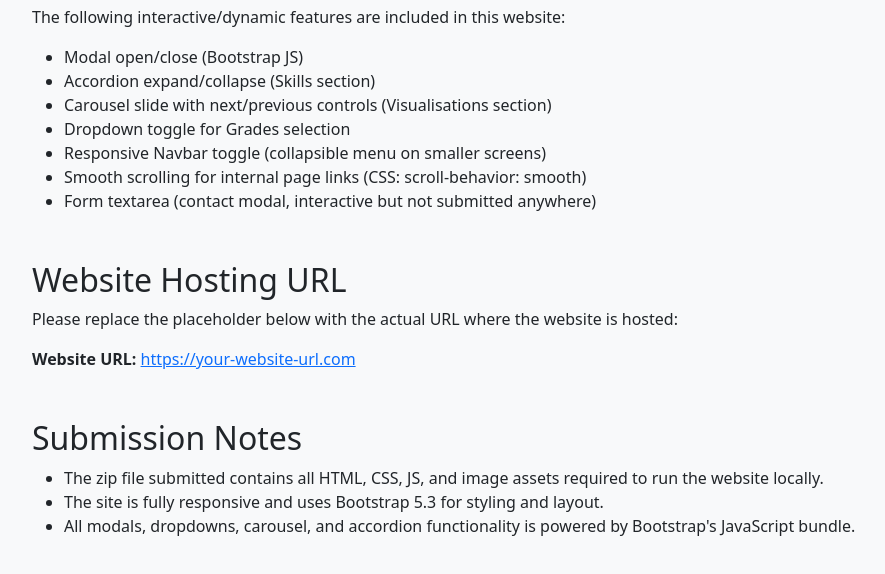
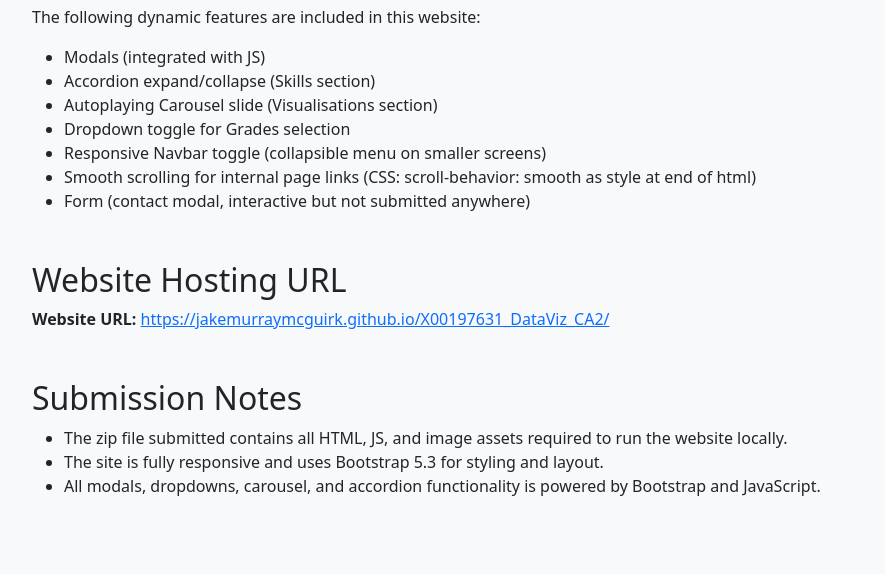
Before and after one commit to JakeMurrayMcGuirk/X00197631_DataViz_CA2, a plain HTML site: page documentation.html in a window 1280 px wide. Shown: the part 560-1134 px from the top of the page, without its empty margins (50-935 px from the left). Drawn offline with nearby package versions, Linux system fonts and the light colour scheme.

Commit message:
Fixed documentation

```diff
--- a/documentation.html
+++ b/documentation.html
@@ -34,30 +34,29 @@
 
     <section class="mb-5">
       <h2>Dynamic Features</h2>
-      <p>The following interactive/dynamic features are included in this website:</p>
+      <p>The following dynamic features are included in this website:</p>
       <ul>
-        <li>Modal open/close (Bootstrap JS)</li>
+        <li>Modals (integrated with JS)</li>
         <li>Accordion expand/collapse (Skills section)</li>
-        <li>Carousel slide with next/previous controls (Visualisations section)</li>
+        <li>Autoplaying Carousel slide (Visualisations section)</li>
         <li>Dropdown toggle for Grades selection</li>
         <li>Responsive Navbar toggle (collapsible menu on smaller screens)</li>
-        <li>Smooth scrolling for internal page links (CSS: scroll-behavior: smooth)</li>
-        <li>Form textarea (contact modal, interactive but not submitted anywhere)</li>
+        <li>Smooth scrolling for internal page links (CSS: scroll-behavior: smooth as style at end of html)</li>
+        <li>Form (contact modal, interactive but not submitted anywhere)</li>
       </ul>
     </section>
 
     <section class="mb-5">
       <h2>Website Hosting URL</h2>
-      <p>Please replace the placeholder below with the actual URL where the website is hosted:</p>
-      <p><strong>Website URL:</strong> <a href="https://your-website-url.com" target="_blank">https://your-website-url.com</a></p>
+      <p><strong>Website URL:</strong> <a href="https://jakemurraymcguirk.github.io/X00197631_DataViz_CA2/">https://jakemurraymcguirk.github.io/X00197631_DataViz_CA2/</a></p>
     </section>
 
     <section class="mb-5">
       <h2>Submission Notes</h2>
       <ul>
-        <li>The zip file submitted contains all HTML, CSS, JS, and image assets required to run the website locally.</li>
+        <li>The zip file submitted contains all HTML, JS, and image assets required to run the website locally.</li>
         <li>The site is fully responsive and uses Bootstrap 5.3 for styling and layout.</li>
-        <li>All modals, dropdowns, carousel, and accordion functionality is powered by Bootstrap's JavaScript bundle.</li>
+        <li>All modals, dropdowns, carousel, and accordion functionality is powered by Bootstrap and JavaScript.</li>
       </ul>
     </section>
 
```
